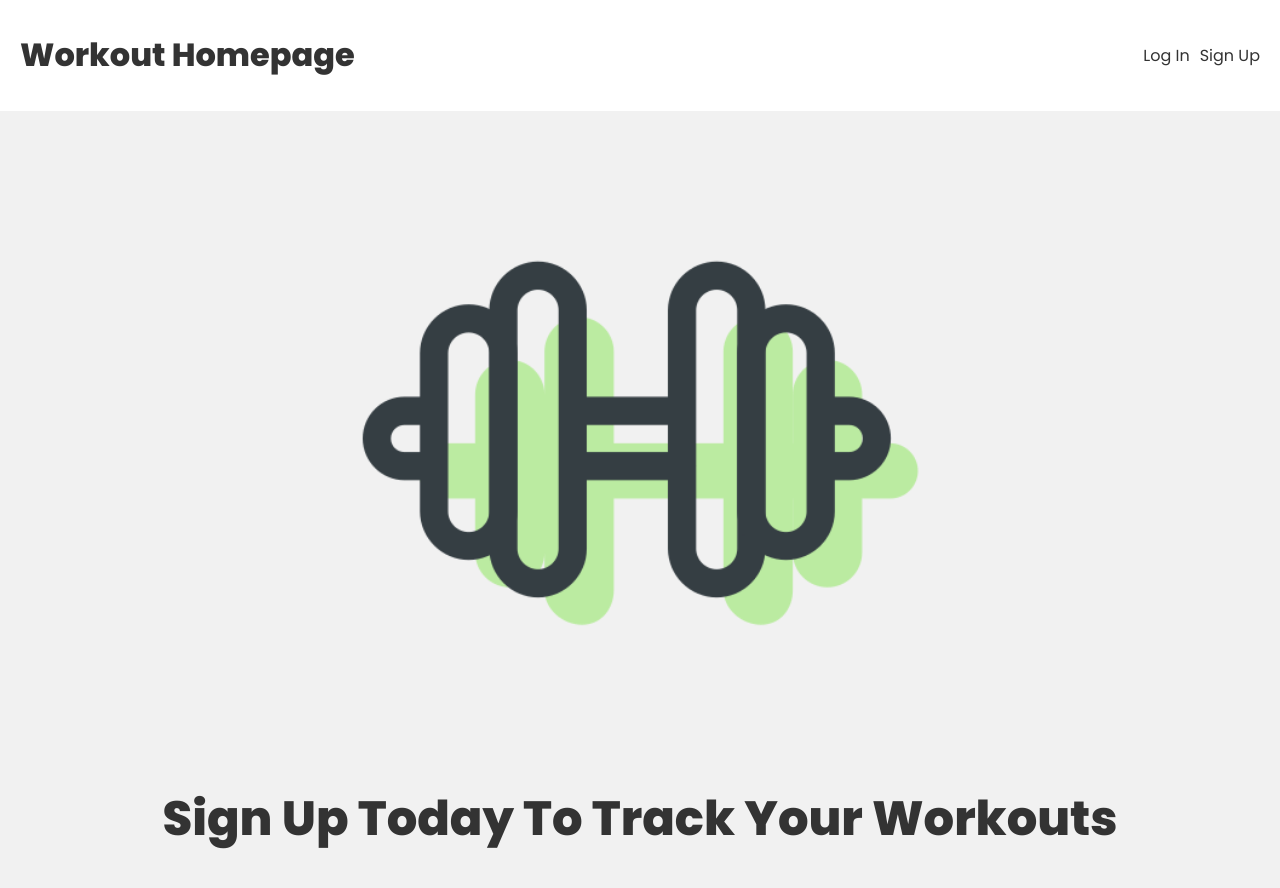
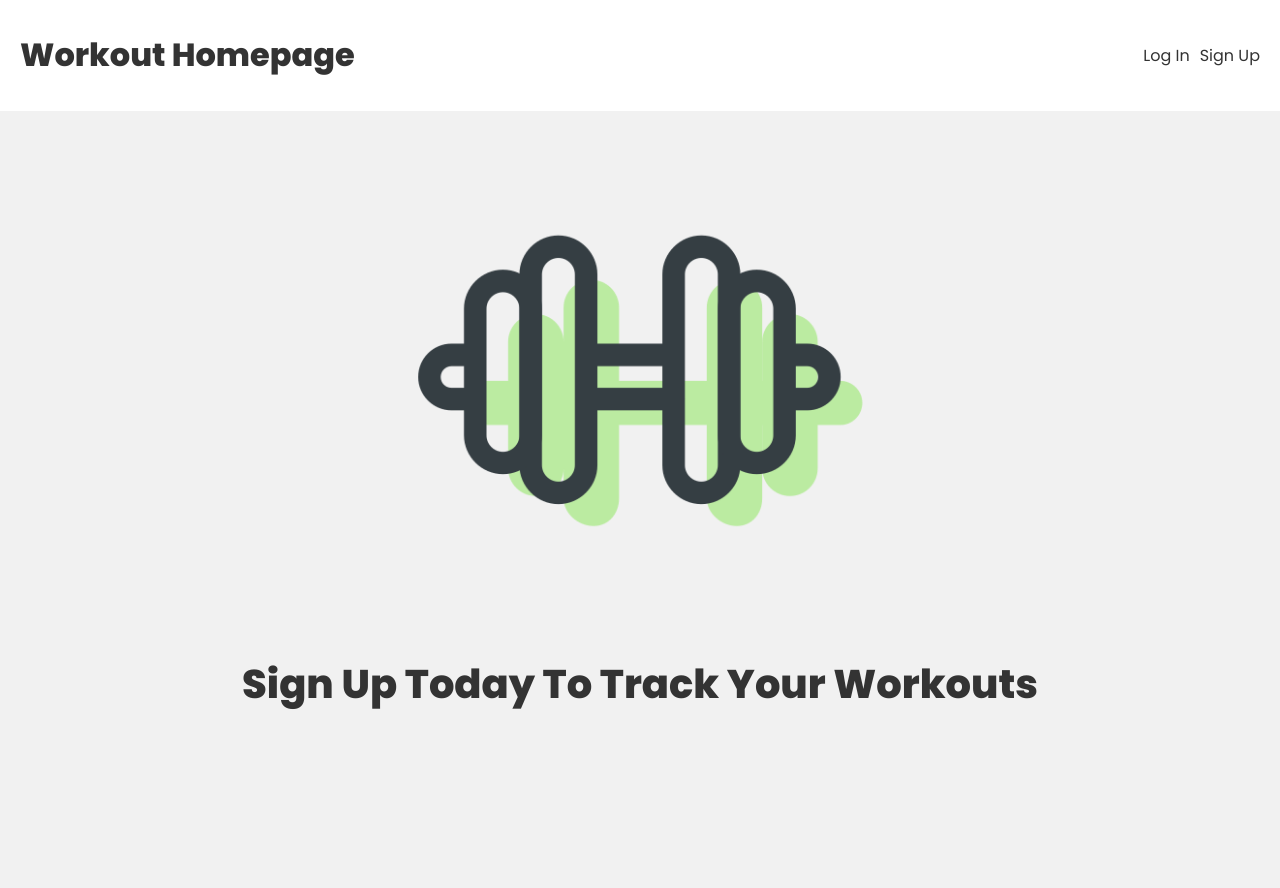
Before and after one commit to huangtom337/MERNWorkouts, a React (Create React App) app in the folder frontend/workout-app/: page / in a window 1280 px wide. Shown: the top 888 px of the page. After the commit the page ends 800 px from the top, so only its background shows below. Built offline with nearby package versions, Linux system fonts and the light colour scheme.

Commit message:
fixed scroll bar

```diff
--- a/frontend/workout-app/src/index.css
+++ b/frontend/workout-app/src/index.css
@@ -135,13 +135,13 @@ form.signup, form.login {
   display: block;
   margin-left: auto;
   margin-right: auto;
-  width: 50%;
+  width: 40%;
 }
 
 .home .description h1{
   text-align: center;
   font-family: "Poppins";
-  font-size: 3em;
+  font-size: 2.5em;
   color: #333;
   text-decoration: none;
 }
```
